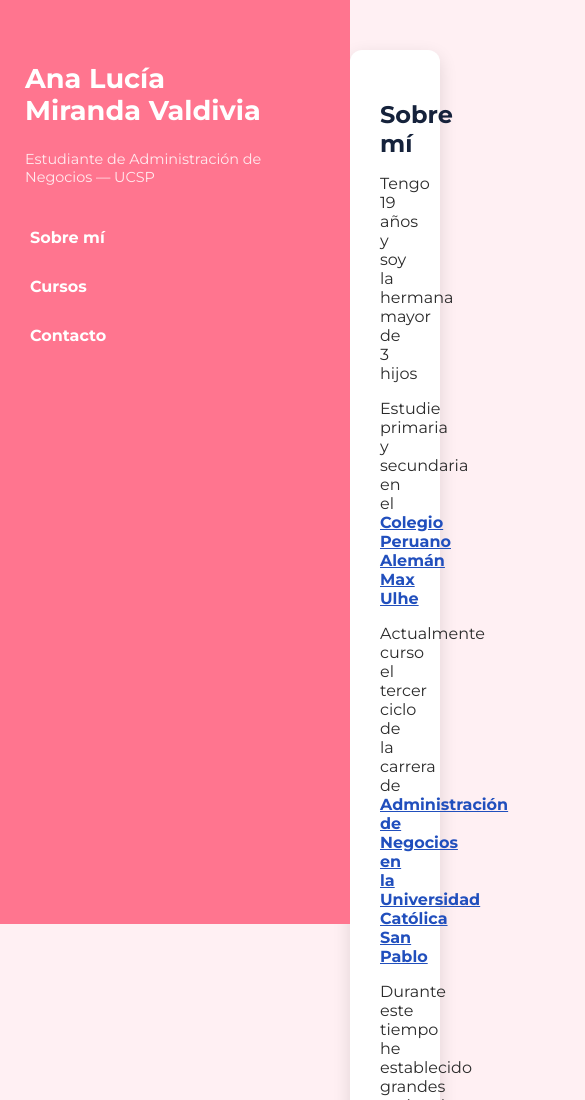
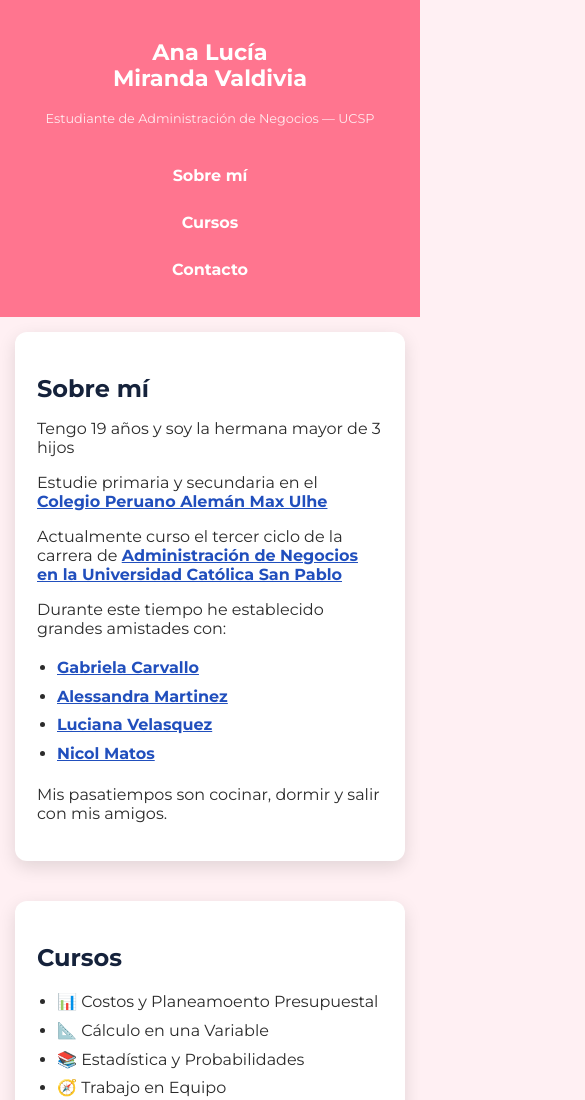
Before and after one commit to anamirandavaldivia-ops/pagina-web-Ana-Luc-a-Miranda-Valdivia, a plain HTML site: page index.html in a window 390 px wide. Shown: the top 1100 px of the page, 585 px wide, since content can reach past the window. Drawn offline with Linux system fonts and the light colour scheme.

Commit message:
Update index.html

```diff
--- a/index.html
+++ b/index.html
@@ -98,6 +98,56 @@
         a:hover {
             text-decoration: underline;
         }
+
+        @media (max-width: 850px) {
+            body {
+                flex-direction:column;
+            }
+
+            aside {
+                width: 100%;
+                height: auto;
+                position: relative;
+                padding: 20px 15px;
+                text-align: center;
+            }
+
+            aside nav a {
+                display: inline-block;
+                margin: 5px 10px;
+                padding: 10px 12px;
+            }
+
+            main {
+                margin: 0;
+                width: 100%;
+                padding: 20px;
+            }
+
+            section {
+                padding: 22px;
+            }
+        }
+
+        @media (max-width: 480px) {
+            aside h1 {
+                font-size: 1.4em;
+            }
+
+            aside p {
+                font-size: 0.8em;
+            }
+
+            aside nav a {
+                display: block;
+                margin: 8px auto;
+                max-width: 200px;
+            }
+
+            main{
+                padding: 15px;
+            }
+        }
     </style>
 </head>
 
@@ -174,4 +224,5 @@
 
     </main>
 </body>
+
 </html>
```
